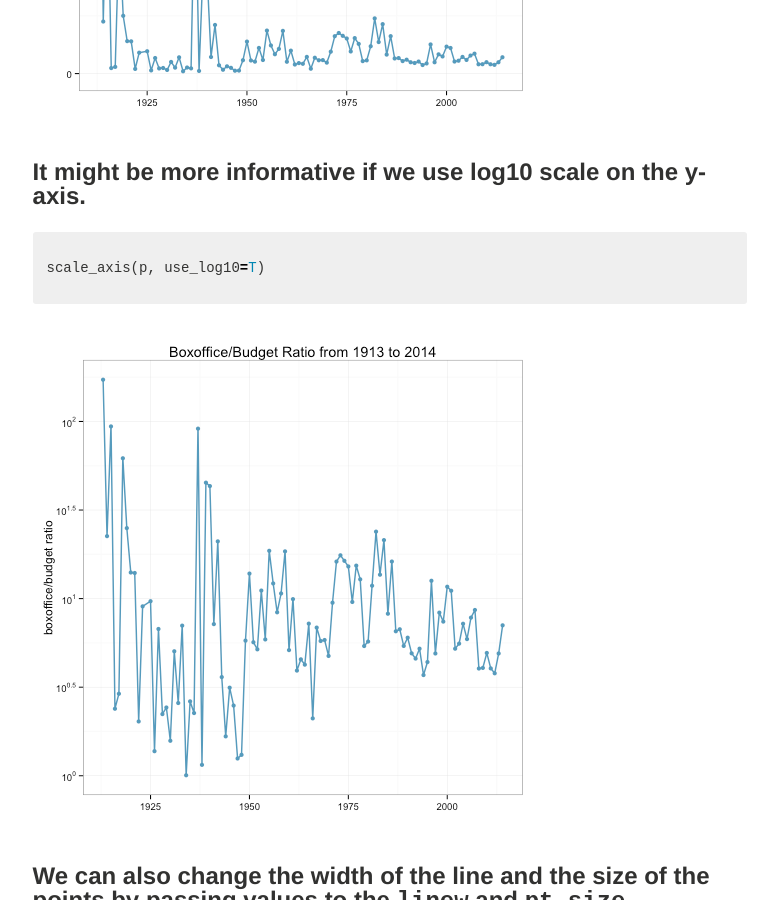
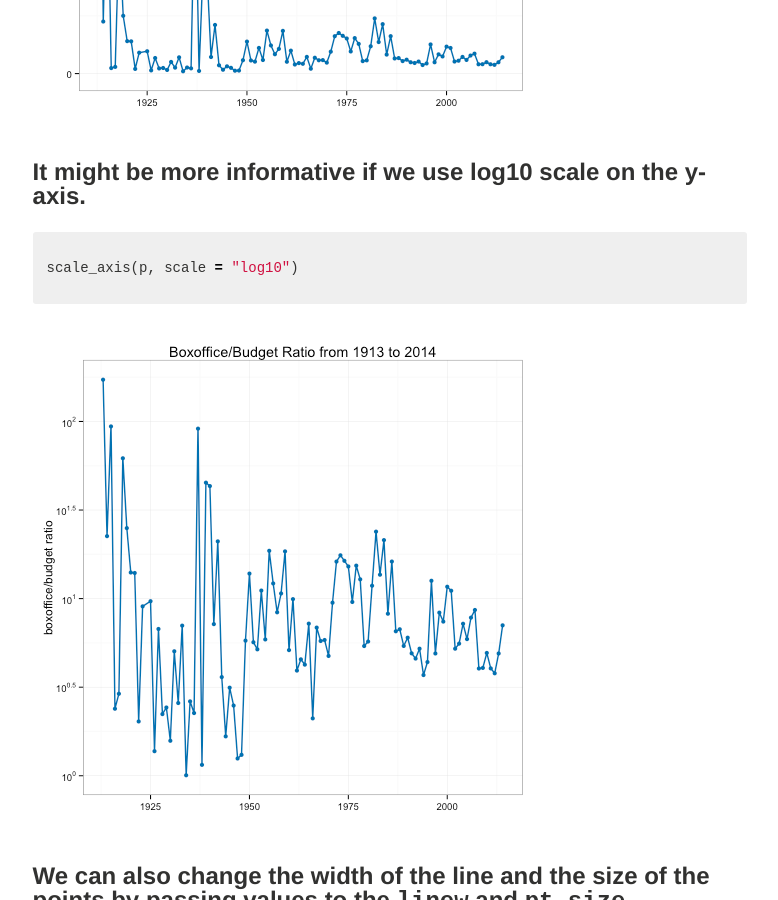
Before and after one commit to gmlang/masterr, a Jekyll site: the page built from _posts/r/2015-06-26-how-to-easily-make-ggplot2-timeseries-plot-ezplot-part6.md, in a window 1280 px wide and 900 px high, scrolled down 1737 px. Shown: the whole window, without its empty margins (347-1125 px from the left). Built offline with Jekyll 4.4.1, drawn with Linux system fonts in a browser that asks for light colours; nearby versions of some CDN libraries; comment, search, counter and statistics services are not loaded.

Commit message:
update ezplot - part 6

````diff
--- a/_knitr/2015-06-26-how-to-easily-make-ggplot2-timeseries-plot-ezplot-part6.Rmd
+++ b/_knitr/2015-06-26-how-to-easily-make-ggplot2-timeseries-plot-ezplot-part6.Rmd
@@ -35,7 +35,7 @@ print(p)
 
 #### It might be more informative if we use log10 scale on the y-axis.
 ```{r, warning=FALSE, message=FALSE}
-scale_axis(p, use_log10=T)
+scale_axis(p, scale = "log10")
 ```
 
 #### We can also change the width of the line and the size of the points by passing values to the `linew` and `pt_size` arguments.
@@ -47,7 +47,7 @@ print(p)
 
 #### We can also use log scale on the y-axis.
 ```{r, warning=FALSE, message=FALSE}
-scale_axis(p, use_log=T)
+scale_axis(p, scale = "log")
 ```
 
 #### Finally, we can plot two time series and color them differently. For example, we can plot annual total budget and boxoffice over the years on the same plot.
--- a/_posts/r/2015-06-26-how-to-easily-make-ggplot2-timeseries-plot-ezplot-part6.md
+++ b/_posts/r/2015-06-26-how-to-easily-make-ggplot2-timeseries-plot-ezplot-part6.md
@@ -40,7 +40,7 @@ print(p)
 #### It might be more informative if we use log10 scale on the y-axis.
 
 {% highlight r %}
-scale_axis(p, use_log10=T)
+scale_axis(p, scale = "log10")
 {% endhighlight %}
 
 ![center](/../figs/2015-06-26-how-to-easily-make-ggplot2-timeseries-plot-ezplot-part6/unnamed-chunk-3-1.png)
@@ -58,7 +58,7 @@ print(p)
 #### We can also use log scale on the y-axis.
 
 {% highlight r %}
-scale_axis(p, use_log=T)
+scale_axis(p, scale = "log")
 {% endhighlight %}
 
 ![center](/../figs/2015-06-26-how-to-easily-make-ggplot2-timeseries-plot-ezplot-part6/unnamed-chunk-5-1.png)
````
Also changed, not shown: figs/2015-06-26-how-to-easily-make-ggplot2-timeseries-plot-ezplot-part6/unnamed-chunk-2-1.png, figs/2015-06-26-how-to-easily-make-ggplot2-timeseries-plot-ezplot-part6/unnamed-chunk-3-1.png, figs/2015-06-26-how-to-easily-make-ggplot2-timeseries-plot-ezplot-part6/unnamed-chunk-4-1.png, figs/2015-06-26-how-to-easily-make-ggplot2-timeseries-plot-ezplot-part6/unnamed-chunk-5-1.png.
